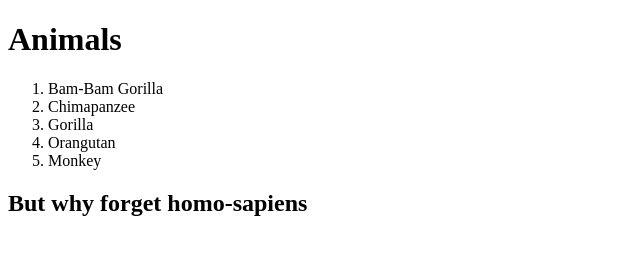
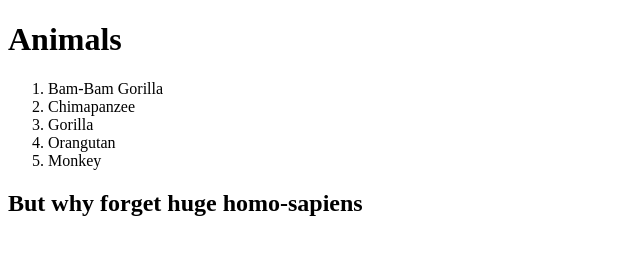
Before and after one commit to shado12/Book-catalogue, a plain HTML site: page index.html in a window 1280 px wide. Shown: the whole page, without its empty margins (0-640 px from the left). Drawn offline with Linux system fonts and the light colour scheme.

Commit message:
modified homo-sapiens

```diff
--- a/index.html
+++ b/index.html
@@ -13,6 +13,6 @@
 <li>Monkey</li>
 </ol>
 
-<h2>But why forget homo-sapiens</h2>
+<h2>But why forget huge homo-sapiens</h2>
 </body>
 </html>
```
